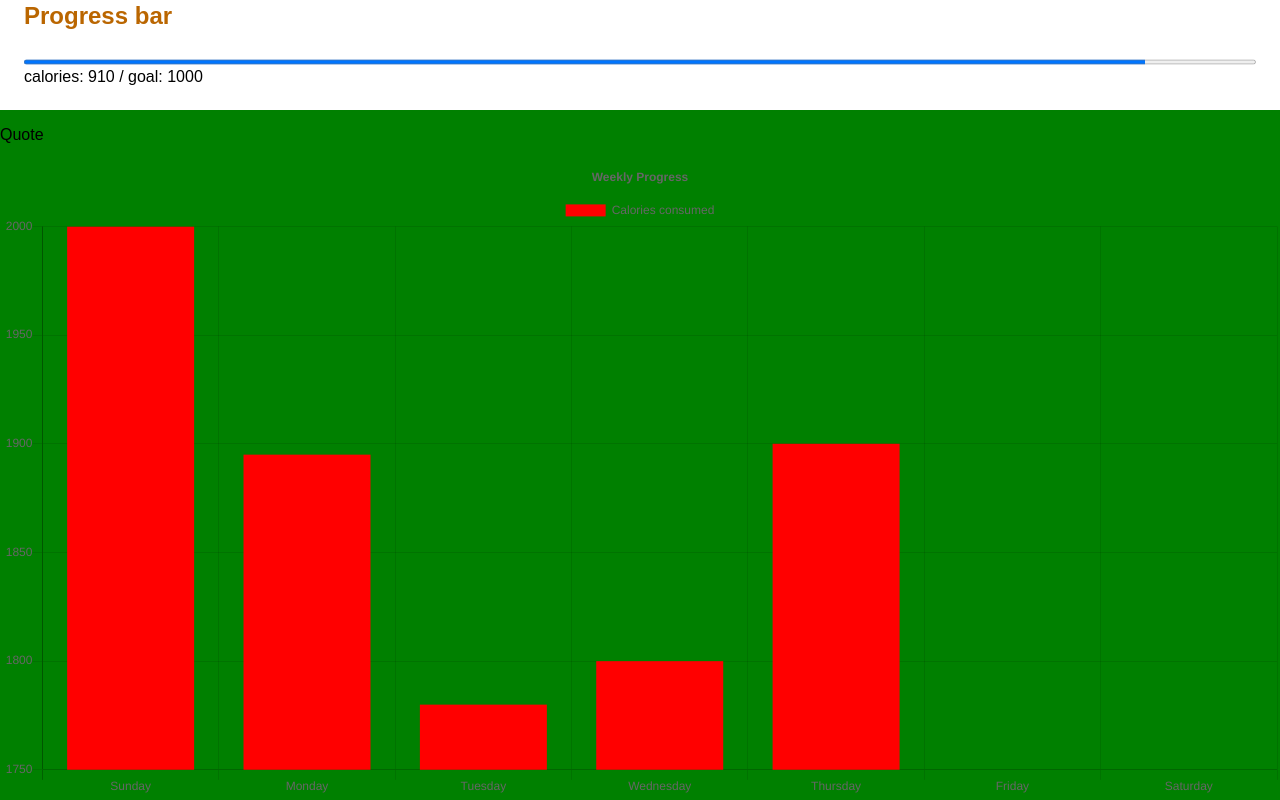
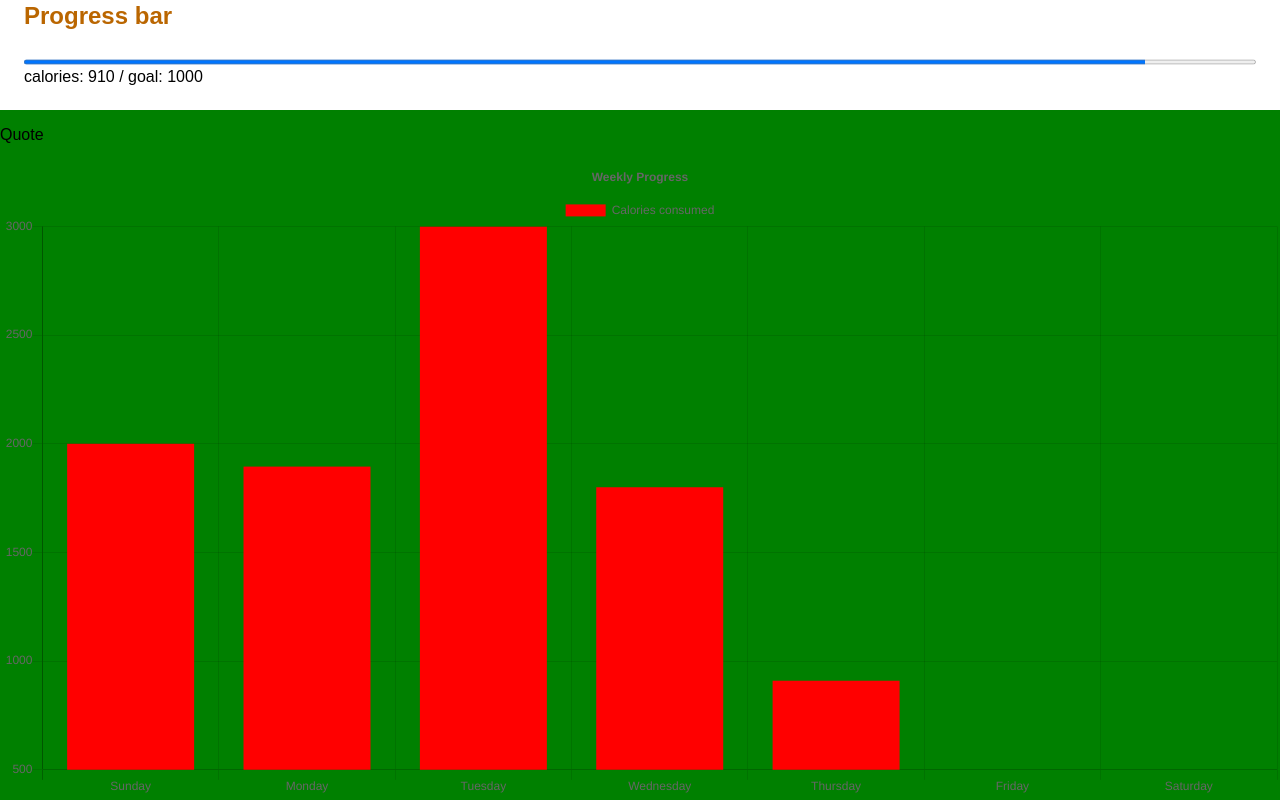
Before and after one commit to robertchrobak/final-project, a React (Create React App) app: page / in a window 1280 px wide. Shown: the part 824-1624 px from the top of the page. Built offline with nearby package versions, Linux system fonts and the light colour scheme.

Commit message:
data influences chart

```diff
--- a/src/components/Chart.js
+++ b/src/components/Chart.js
@@ -1,12 +1,18 @@
 import React, {Component} from 'react';
 import {Bar} from 'react-chartjs-2';
+import { connect } from 'react-redux';
 
 //since we have data, we're going to need it in a state
 class Chart extends Component{
-constructor(props){
-  super(props);
-  this.state = {
-    chartData:{
+
+  render () {
+
+      let calculatedTotal = 0;
+      this.props.foodItems.forEach((foodItem) =>
+        calculatedTotal+=foodItem.calories
+      );
+
+    var chartData= {
           labels: ['Sunday', 'Monday', 'Tuesday', 'Wednesday', 'Thursday', 'Friday', 'Saturday'],
           datasets:[
             {
@@ -14,22 +20,20 @@ constructor(props){
               data:[
                 2000 ,
                 1895 ,
-            1780,
+                3000,
                 1800,
-            1900,
+                calculatedTotal,
               ],
               backgroundColor: ['red','red', 'red', 'red', 'red']
             }
           ]
         }
-  }
-}
 
-  render () {
+
     return (
       <div className="chart">
         <Bar
-          data={this.state.chartData} //calling the data that's in the state
+          data={chartData} //calling the data that's in the state
           options={{
           title: {
             display: true,
@@ -43,4 +47,10 @@ constructor(props){
   }
 }
 
-export default Chart;
+function mapStateToProps(state) {
+    return {
+        foodItems: state.foodItems,
+    }
+}
+
+export default connect(mapStateToProps)(Chart);
```
Lines whose indentation alone changed are shown as unchanged.
